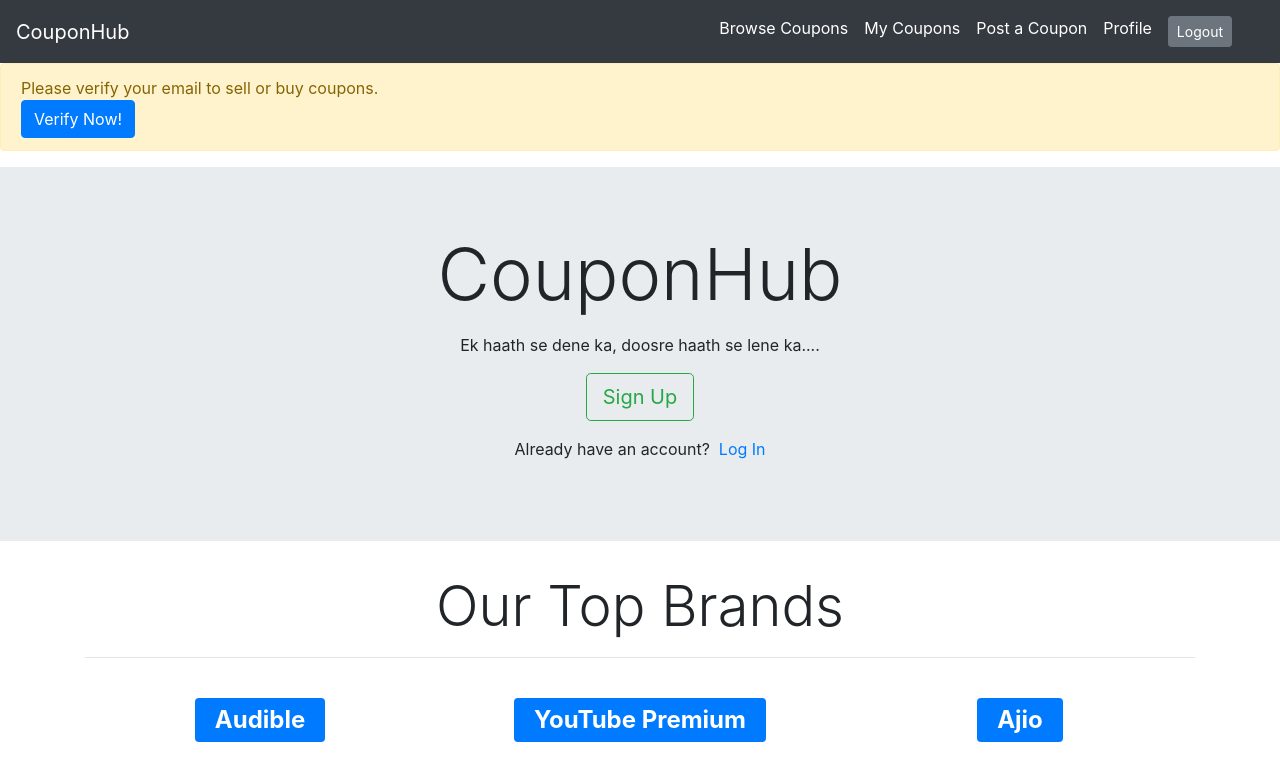
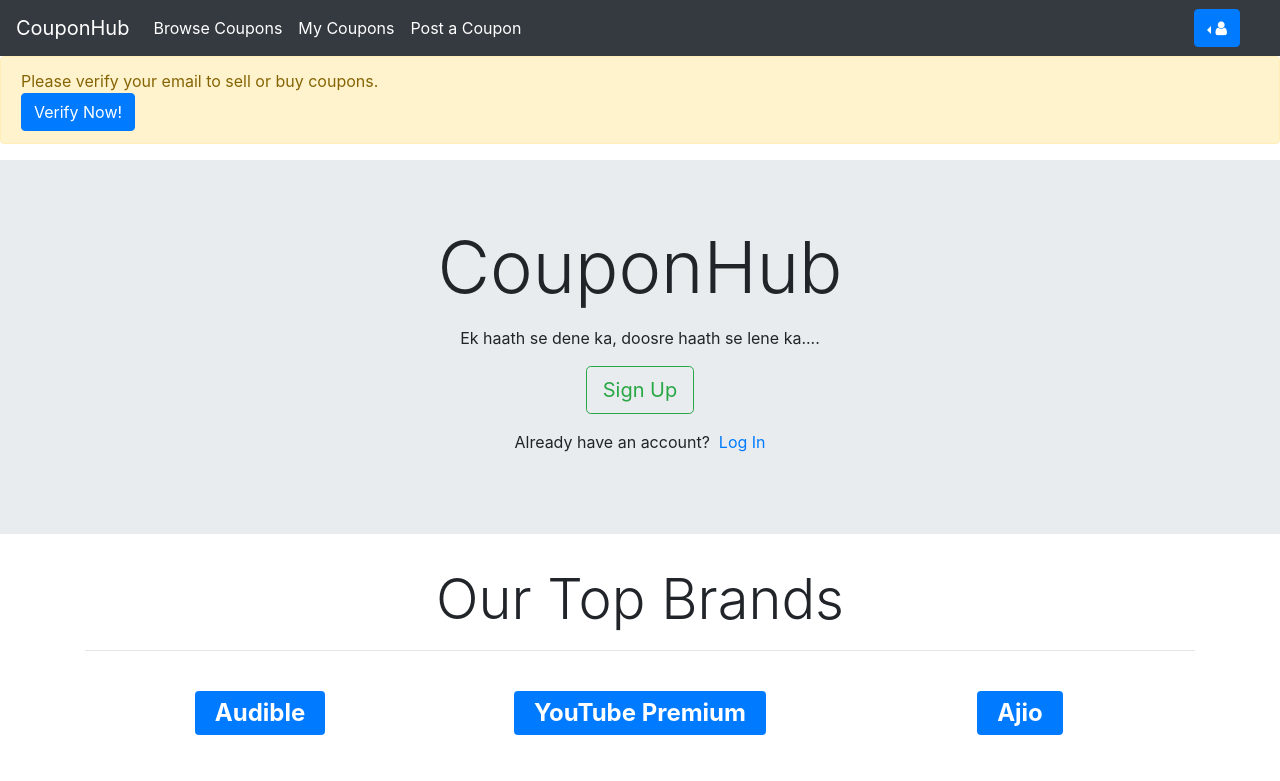
Before and after one commit to inframarauder/couponhub-frontend, a React (Create React App) app: page / in a window 1280 px wide. Shown: the top 781 px of the page. Built offline with nearby package versions, Linux system fonts and the light colour scheme; no server answers; sample sign-in values are in the browser's storage.

Commit message:
v1 funtionality ready

```diff
--- a/src/components/Header.js
+++ b/src/components/Header.js
@@ -1,7 +1,7 @@
 import React from "react";
 import { connect } from "react-redux";
 import { logout } from "../redux/actions/auth.actions";
-import { Alert, Button, Navbar, Nav } from "react-bootstrap";
+import { Alert, Button, Navbar, Nav, Dropdown } from "react-bootstrap";
 
 const Header = ({ auth, logout }) => {
   const handleLogout = () => {
@@ -21,7 +21,7 @@
         <Navbar.Brand href="/">CouponHub</Navbar.Brand>
         <Navbar.Toggle aria-controls="responsive-navbar-nav" />{" "}
         <Navbar.Collapse id="responsive-navbar-nav">
-          <Nav className="ml-auto mr-4">
+          <Nav className="mr-4">
             <Nav.Link href="/coupons" active>
               Browse Coupons
             </Nav.Link>
@@ -31,10 +31,23 @@
             <Nav.Link href="/post_coupon" active>
               Post a Coupon
             </Nav.Link>
-            <Nav.Link href="/profile" active>
-              Profile
-            </Nav.Link>
-            <Nav.Link>
+          </Nav>
+          <Nav className="ml-auto mr-4">
+            <Dropdown drop="left">
+              <Dropdown.Toggle id="dropdown-basic">
+                {<i className="fa fa-user"></i>}
+              </Dropdown.Toggle>
+
+              <Dropdown.Menu>
+                <Dropdown.Item>
+                  Logged in as:
+                  <br />
+                  <strong>{auth.user?.name}</strong>
+                  <br />
+                  <small>({auth.user?.email})</small>
+                </Dropdown.Item>
+                <Dropdown.Item>Cerdits : {auth.user?.credits}</Dropdown.Item>
+                <Dropdown.Item>
                   <Button
                     variant="secondary"
                     size="sm"
@@ -42,7 +55,9 @@
                   >
                     Logout
                   </Button>
-            </Nav.Link>
+                </Dropdown.Item>
+              </Dropdown.Menu>
+            </Dropdown>{" "}
           </Nav>
         </Navbar.Collapse>
       </Navbar>
--- a/src/pages/MyCoupons/index.js
+++ b/src/pages/MyCoupons/index.js
@@ -16,7 +16,7 @@
     try {
       const { data } = await api.listCoupons({
         status: "sold",
-        soldTo: auth.user._id,
+        soldTo: auth.user?._id,
       });
       setState((state) => ({ ...state, coupons: data, loading: false }));
     } catch (error) {
@@ -26,7 +26,7 @@
       }
       setState((state) => ({ ...state, loading: false }));
     }
-  }, [auth.user._id]);
+  }, [auth.user?._id]);
 
   useEffect(() => loadMyCoupons(), [loadMyCoupons]);
 
```
Lines whose indentation alone changed are shown as unchanged.
